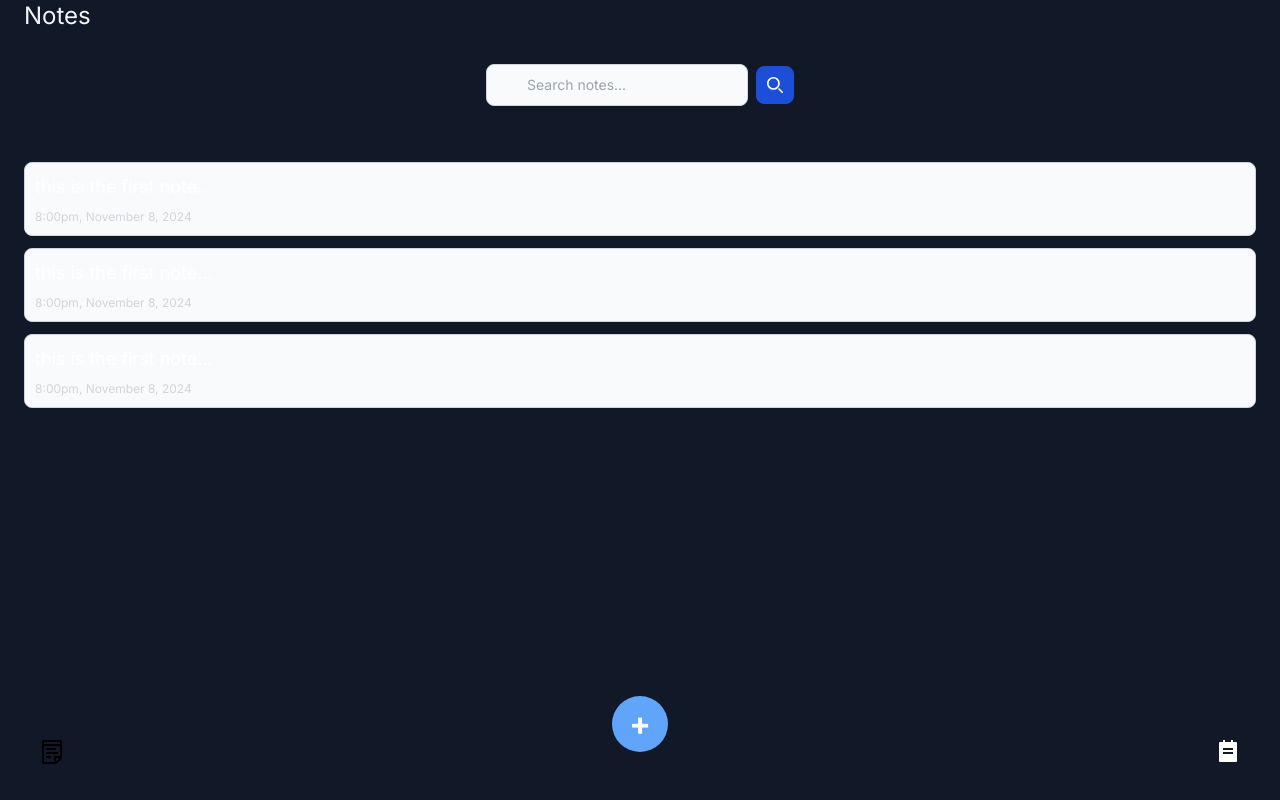
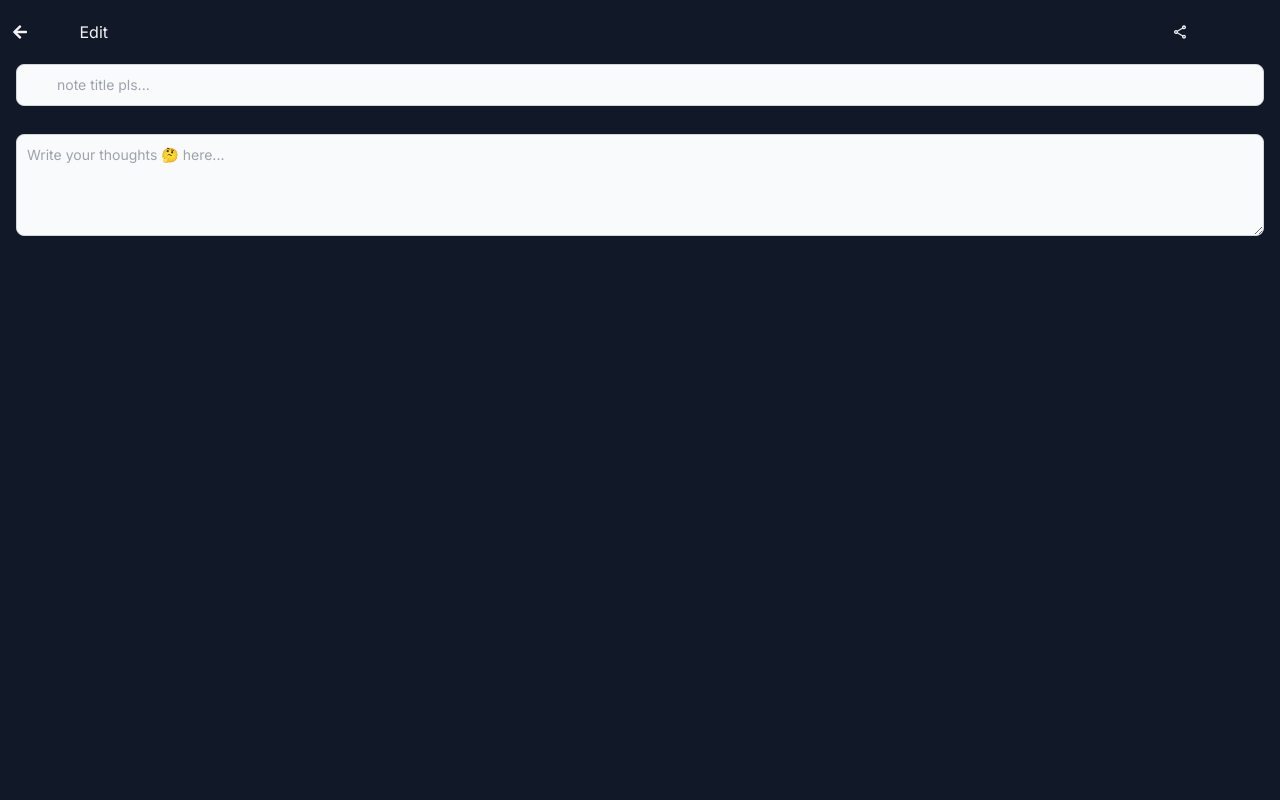
Before and after one commit to michee2x/learn_nextjs, a Next.js app: page / in a window 1280 px wide. Shown: the top 800 px of the page. Built offline with nearby package versions, Linux system fonts and the light colour scheme.

Commit message:
Update page.tsx

```diff
--- a/src/app/page.tsx
+++ b/src/app/page.tsx
@@ -93,6 +93,7 @@ const [todoData, setTodoData] = useState(
 const [note, setNote] = useState(true)
 const [singleNote, setSingleNote] = useState({text:"", time:""})
 const [show, setShow] = useState(false)
+const [edit, setEdit] = useState(false)
 
   return (
 <>
@@ -113,7 +114,7 @@ const [show, setShow] = useState(false)
 
 </div>
 
-<div className="w-14 text-[2rem] font-bold p-2 fixed bottom-12 mx-auto rounded-full bg-blue-400 text-white flex items-center justify-center h-14">+</div>
+<div onClick={() => setEdit(true)} className="w-14 text-[2rem] font-bold p-2 fixed bottom-12 mx-auto rounded-full bg-blue-400 text-white flex items-center justify-center h-14">+</div>
 
 <div className="w-full h-14 flex fixed  bottom-5 justify-between items-center text-white bg-primary-600 hover:bg-primary-700 focus:ring-4 focus:outline-none focus:ring-primary-300 font-medium rounded-lg text-sm px-10 py-2.5 text-center dark:bg-primary-600 dark:hover:bg-primary-700 dark:focus:ring-primary-800">
 <span className="text-2xl" onClick={() => setNote(true)}><GrNotes /></span>
@@ -147,13 +148,13 @@ const [show, setShow] = useState(false)
  </main>
 
 
-<main className={` w-screen min-h-screen bg-gray-900 text-gray-100`}>
+<main className={` w-screen z-20 fixed top-0 bottom-0 right-0 left-0 min-h-screen bg-gray-900 text-gray-100`}>
 
 <div className="w-full h-16 flex items-center justify-between px-3">
 
 <p className="w-24 h-full flex items-center justify-between">
-<span onClick={() => setSingleNote({text:"",time:""})}><FaArrowLeft /></span>
-<span>Notes</span>
+<span onClick={() => setEdit(false)}><FaArrowLeft /></span>
+<span>Edit</span>
 </p>
 
 <p className="w-24 h-full flex items-center justify-between">
```
